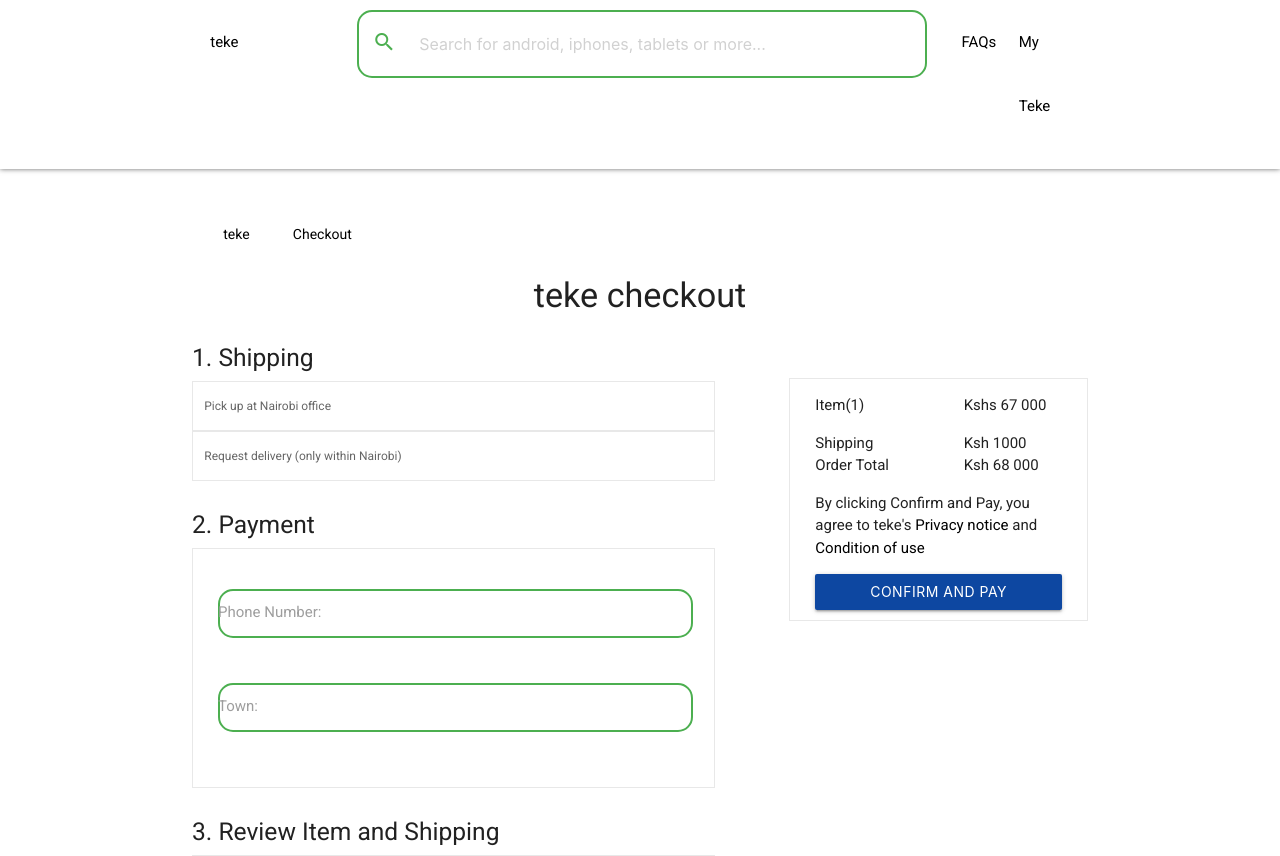
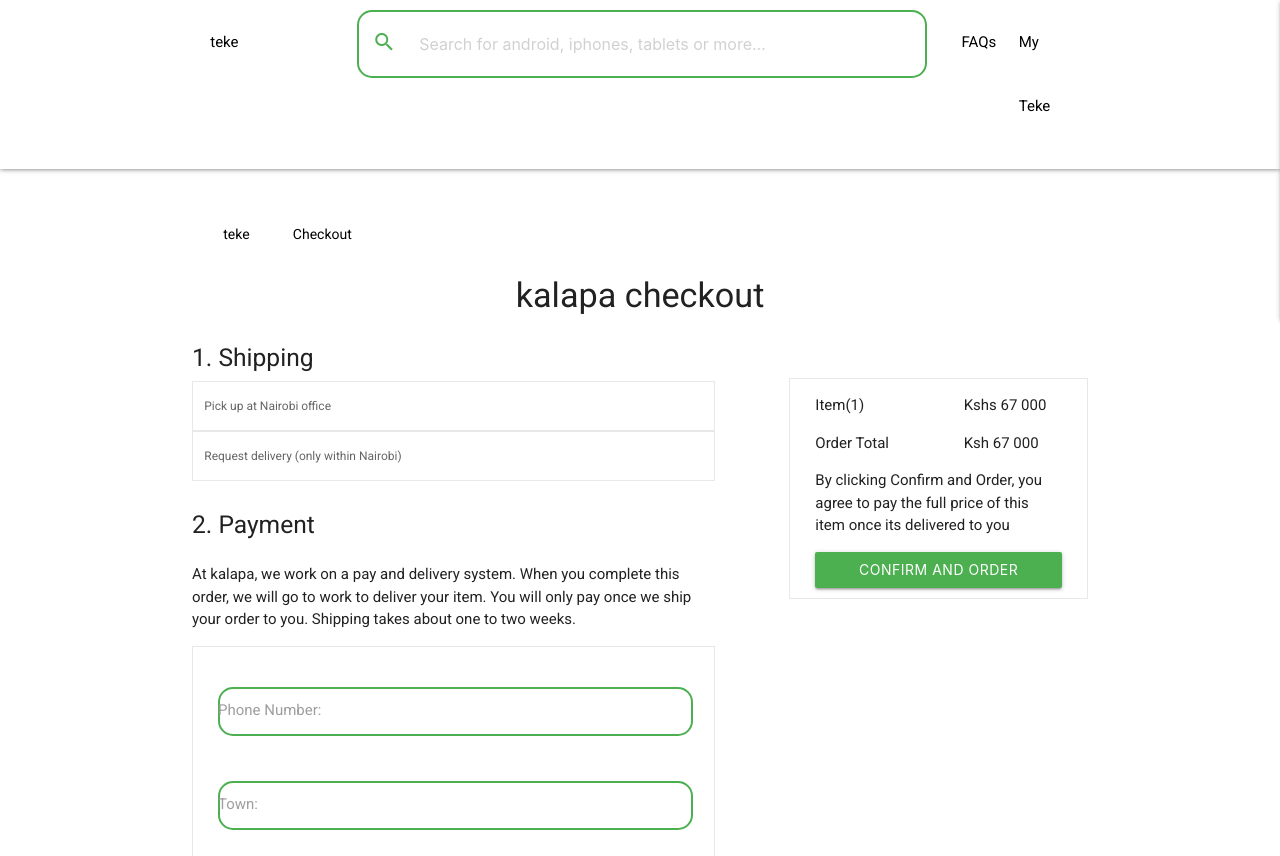
Before and after one commit to JamesKirkAndSpock/Hirola, a Django app: page /checkout in a window 1280 px wide. Shown: the top 856 px of the page. Run offline with Django 3.2, Linux system fonts and the light colour scheme; some libraries are stand-ins or nearby versions.

Commit message:
fix - 162883594-fix-checkout-display-error
Fix dispay issue

Fixes #162883594

```diff
--- a/hirola/front/static/front/css/style.css
+++ b/hirola/front/static/front/css/style.css
@@ -41,3 +41,14 @@ body {
 #last-link {
     text-decoration: none;
 }
+
+.main-content {
+    margin-top: 100px;
+    flex: 1 0 auto;
+}
+
+.error p {
+    color: red;
+    font-size: 120%;
+    font-weight: bold;
+}
--- a/hirola/front/templates/front/checkout.html
+++ b/hirola/front/templates/front/checkout.html
@@ -14,7 +14,7 @@
                 </div>
             </nav>
         </div>
-        <h4 class="center">teke checkout</h4>
+        <h4 class="center">kalapa checkout</h4>
         <div class="row">
             <div class="col m7 goods">
                 <div class="row shipping">
@@ -32,6 +32,13 @@
                 </div>
                 <div class="row payment">
                     <h5>2. Payment</h5>
+                    <div class="row">
+                        <div class="col s12">
+                            <p>At kalapa, we work on a pay and delivery system. When you complete this order, we will go to work to
+                                deliver your item. You will only pay once we ship your order to you. Shipping takes about one to two weeks.
+                            </p>
+                        </div>
+                    </div>
                     <form action="#" class="payment-form">
                         <div class="row">
                             <div class="input-field col s12">
@@ -81,17 +88,13 @@
                     <div class="col s6"><p>Kshs 67 000</p></div>
                 </div>
                 <div class="row">
-                    <div class="col s6">Shipping</div>
-                    <div class="col s6">Ksh 1000</div>
-                </div>
-                <div class="row">
                     <div class="col s6">Order Total</div>
-                    <div class="col s6">Ksh 68 000</div>
+                    <div class="col s6">Ksh 67 000</div>
                 </div>
                 <div class="row">
                     <div class="col s12">
-                        <p>By clicking Confirm and Pay, you agree to teke's <a>Privacy notice</a> and <a>Condition of use</a></p>
-                        <button class="btn waves-effect waves-light btg  blue darken-4" type="submit" name="action">Confirm and Pay
+                        <p>By clicking Confirm and Order, you agree to pay the full price of this item once its delivered to you</a></p>
+                        <button class="btn waves-effect waves-light btg  green" type="submit" name="action">Confirm and Order
                         </button>
                     </div>
                 </div>
@@ -99,4 +102,7 @@
         </div>
     </div>
 {% block footer %} {% include 'front/footer.html' %} {% endblock %}
+{% block scripts %} {{ block.super }} {% load static %}
+<script src="{% static 'front/js/material_init.js' %}"></script>
 {% endblock %}
+{% endblock %}
```
Also changed, not shown: hirola/front/static/front/css/search.css (added, +53 -0 lines), hirola/front/templates/front/search.html (+5 -3 lines).
